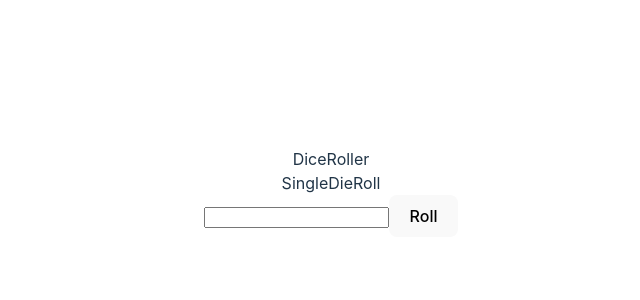
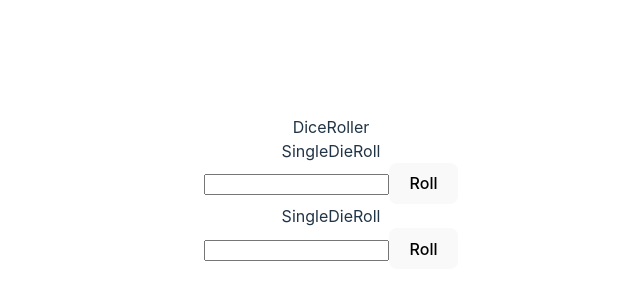
Before and after one commit to IzzyCraze365/Dice-Roller-Practice, a React (Vite) app in the folder React-vite-Dice/: page / in a window 1280 px wide. Shown: the part 208-508 px from the top of the page, without its empty margins (309-949 px from the left). Built offline with nearby package versions, Linux system fonts and the light colour scheme.

Commit message:
React Component Dice

```diff
--- a/React-vite-Dice/src/components/dice-roller/DiceRoller.jsx
+++ b/React-vite-Dice/src/components/dice-roller/DiceRoller.jsx
@@ -6,6 +6,7 @@ const DiceRoller = () => {
     <>
     <div>DiceRoller</div>
     <SingleDieRoll />{/* I need to make the props passed be the die size which shouldnt be that hard*/}
+    <SingleDieRoll />{/* It also needs to be the number of dice that are passed*/}
     </>
   )
 }
```
